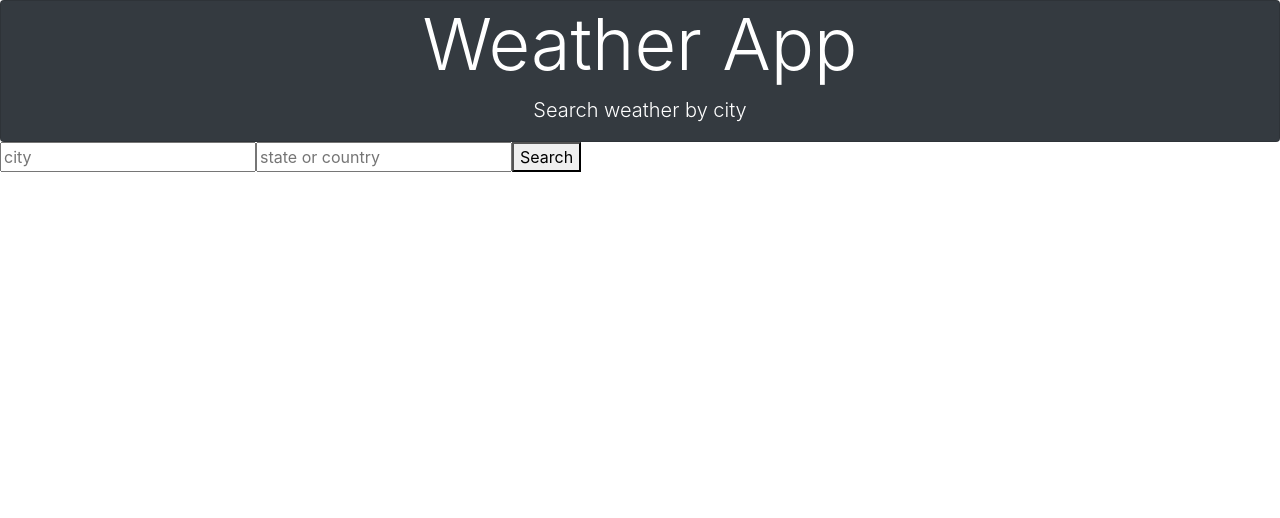
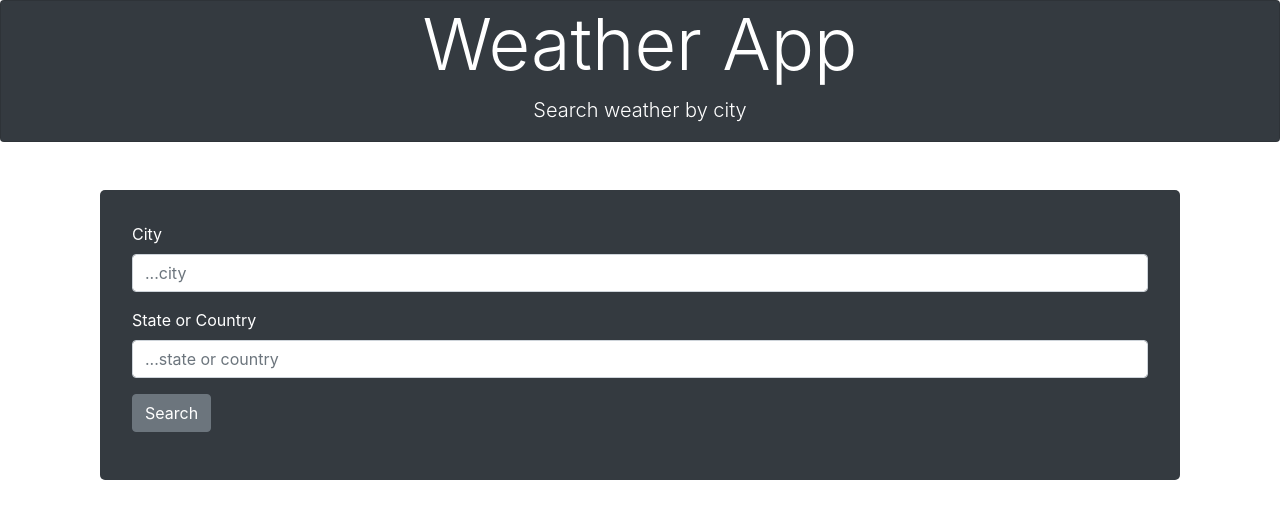
Before and after one commit to kwlahr/react-weather-app, a React (Create React App) app in the folder client/: page / in a window 1280 px wide. Shown: the top 518 px of the page. Built offline with nearby package versions, Linux system fonts and the light colour scheme.

Commit message:
added styling to form and weather components

```diff
--- a/client/src/App.js
+++ b/client/src/App.js
@@ -1,6 +1,6 @@
 import React from "react";
 import Titles from "./components/Titles";
-import Form from "./components/Form";
+import SearchForm from "./components/Form";
 import Weather from "./components/Weather";
 
 const API_key = "e118a9757bbd90e8cbd8a9d2eff8445f";
@@ -54,7 +54,7 @@ class App extends React.Component {
     return (
       <div>
         <Titles />
-        <Form getWeather={this.getWeather} />
+        <SearchForm getWeather={this.getWeather} />
         <Weather
           city={this.state.city}
           country={this.state.country}
--- a/client/src/components/Form.js
+++ b/client/src/components/Form.js
@@ -1,11 +1,50 @@
 import React from "react";
+import {
+  Container,
+  Col,
+  Card,
+  Form,
+  FormGroup,
+  Label,
+  Input,
+  Button,
+} from "reactstrap";
 
-const Form = (props) => (
-  <form onSubmit={props.getWeather}>
-    <input type="text" name="city" placeholder="city" />
-    <input type="text" name="country" placeholder="state or country" />
-    <button>Search</button>
-  </form>
+const SearchForm = (props) => (
+  <div>
+    <Container>
+      <Col>
+        <Card
+          color="dark"
+          className="text-white"
+          style={{
+            marginTop: "3rem",
+            padding: "2rem",
+            borderRadius: "5px",
+            border: "2px"
+          }}
+        >
+          <Form style={{ border: "white" }} onSubmit={props.getWeather}>
+            <FormGroup>
+              <Label for="city">City</Label>
+              <Input type="text" name="city" placeholder="...city" />
+            </FormGroup>
+            <FormGroup>
+              <Label for="country">State or Country</Label>
+              <Input
+                type="text"
+                name="country"
+                placeholder="...state or country"
+              />
+            </FormGroup>
+            <FormGroup>
+              <Button>Search</Button>
+            </FormGroup>
+          </Form>
+        </Card>
+      </Col>
+    </Container>
+  </div>
 );
 
-export default Form;
+export default SearchForm;
--- a/client/src/components/Weather.js
+++ b/client/src/components/Weather.js
@@ -1,18 +1,73 @@
 import React from "react";
+import {
+  Container,
+  Col,
+  Card,
+  CardTitle,
+  CardHeader,
+  CardBody,
+  CardText,
+} from "reactstrap";
 
 const Weather = (props) => (
   <div>
-    {props.city && props.country && (
-      <p>
-        Location: {props.city}, {props.country}
-      </p>
+    {props.city &&
+      props.country &&
+      props.temp &&
+      props.min &&
+      props.max &&
+      props.humidity &&
+      props.description && (
+        <Container>
+          <Col>
+            <Card
+              color="dark"
+              className="text-white"
+              style={{
+                marginTop: "3rem",
+                padding: "2rem",
+                borderRadius: "5px",
+                border: "2px",
+              }}
+            >
+              <CardHeader>
+                <CardTitle>
+                  <h3>
+                    Location: {props.city}, {props.country}
+                  </h3>
+                </CardTitle>
+              </CardHeader>
+              <CardBody>
+                <CardText>Current Temperature: {props.temp}</CardText>
+                <CardText>Min: {props.min}</CardText>
+                <CardText>Max: {props.max}</CardText>
+                <CardText>Humidity: {props.humidity}</CardText>
+                <CardText>Conditions: {props.description}</CardText>
+              </CardBody>
+            </Card>
+          </Col>
+        </Container>
+      )}
+
+    {props.error && (
+      <Container>
+        <Col>
+          <Card
+            color="dark"
+            className="text-white"
+            style={{
+              marginTop: "3rem",
+              padding: "2rem",
+              borderRadius: "5px",
+              border: "2px",
+              textAlign: "center",
+            }}
+          >
+            <CardTitle> {props.error}</CardTitle>
+          </Card>
+        </Col>
+      </Container>
     )}
-    {props.temp && <p> Current Temperature: {props.temp}</p>}
-    {props.min && <p> Min: {props.min}</p>}
-    {props.max && <p> Max: {props.max}</p>}
-    {props.humidity && <p>Humidity: {props.humidity}</p>}
-    {props.description && <p>Conditions: {props.description}</p>}
-    {props.error && <p>{props.error}</p>}
   </div>
 );
 
```
